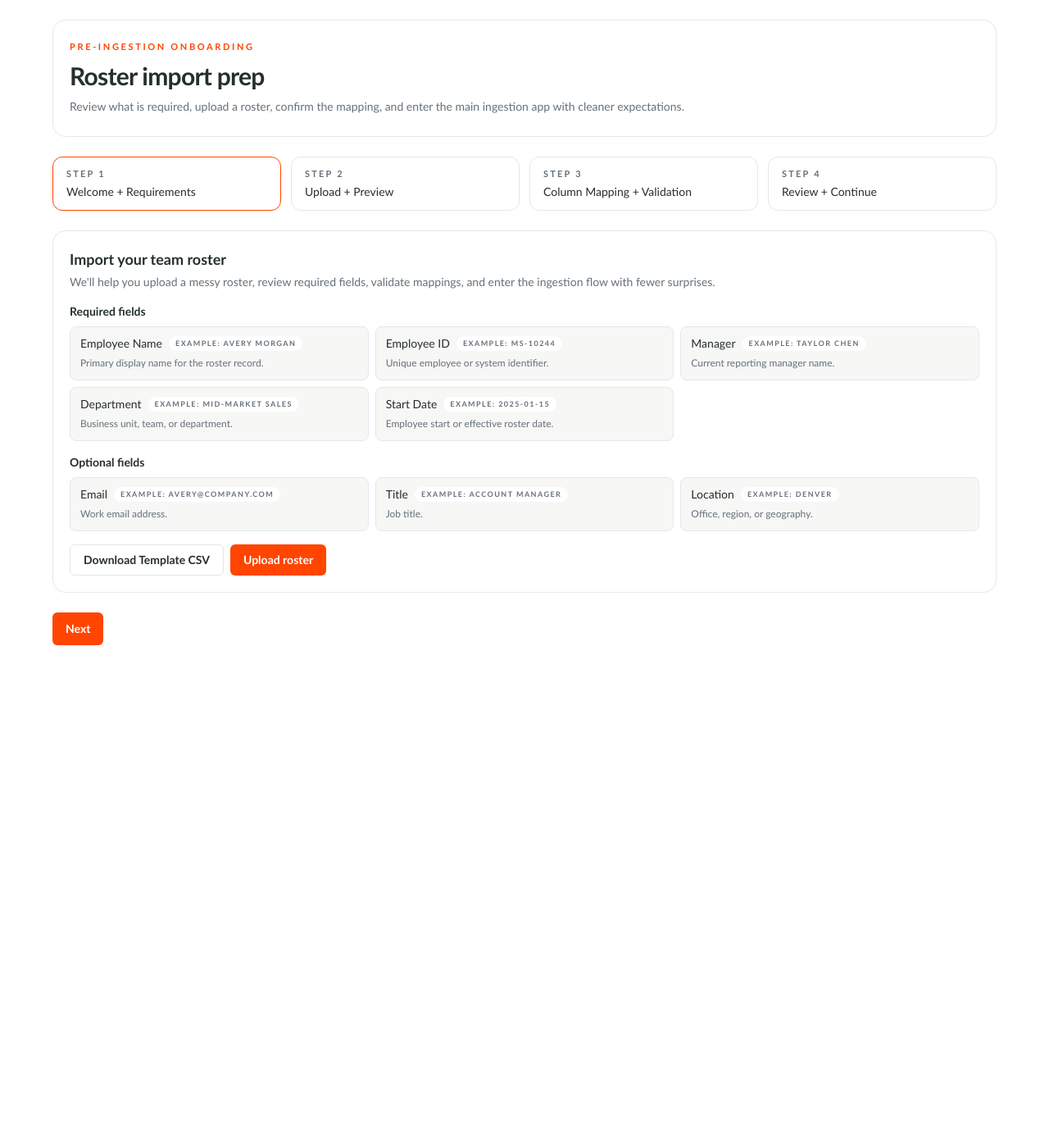
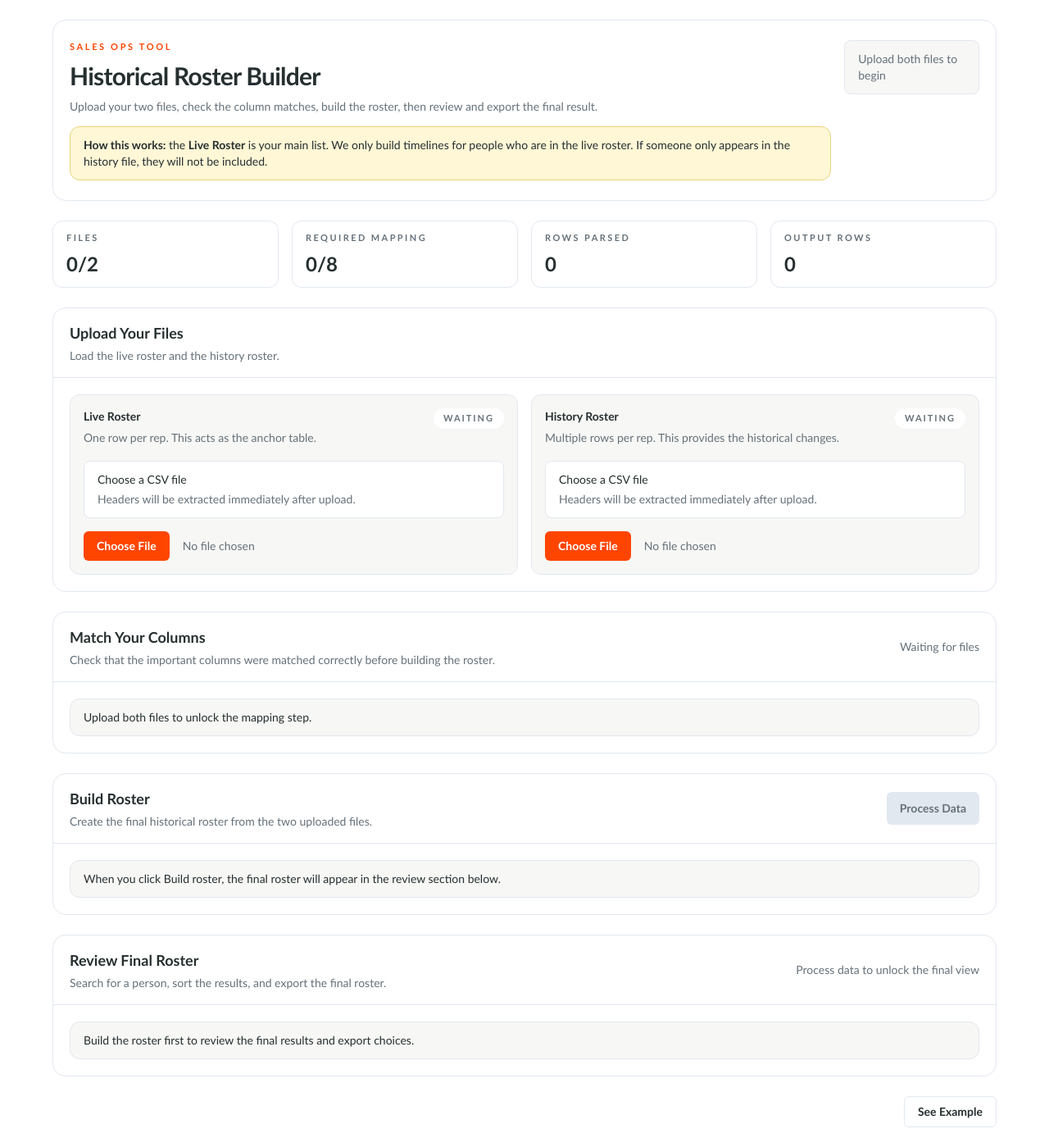
Before and after one commit to mstar-sales-ops/people-analytics-roster, a React (Vite) app: page / in a window 1280 px wide. Shown: the whole page at 82% size. Before the commit the page ends 811 px from the top, so only its background shows below. Built offline with nearby package versions, Linux system fonts and the light colour scheme.

Commit message:
Simplify app flow and remove onboarding

```diff
--- a/src/App.jsx
+++ b/src/App.jsx
@@ -1,6 +1,5 @@
 import { useMemo, useState } from 'react';
 import Papa from 'papaparse';
-import OnboardingWizard from './components/onboarding/OnboardingWizard.jsx';
 
 const DAY_IN_MS = 24 * 60 * 60 * 1000;
 const PREVIEW_COLUMNS = [
@@ -1187,6 +1186,12 @@ function ExportConfigurationModal({
         </div>
 
         <div className="space-y-4 px-5 py-5">
+          <Notice tone="warning">
+            <strong>Anchor rule:</strong> the <strong>Live Roster</strong> is the main roster. A
+            person must exist in the live roster to appear in the export. If a history-roster row
+            does not match a live-roster Salesforce ID, it is not included in the final CSV.
+          </Notice>
+
           <div className="grid gap-3 lg:grid-cols-3">
             <Notice>
               <strong>Stitched columns:</strong> the main timeline fields such as rep, manager,
@@ -1518,7 +1523,7 @@ function ExampleStoryModal({ open, onClose }) {
   );
 }
 
-function HistoricalRosterApp({ onboardingSession, onRestartOnboarding }) {
+function HistoricalRosterApp() {
   const [liveUpload, setLiveUpload] = useState(EMPTY_UPLOAD);
   const [changeUpload, setChangeUpload] = useState(EMPTY_UPLOAD);
   const [mappings, setMappings] = useState({ live: {}, change: {} });
@@ -1783,7 +1788,7 @@ function HistoricalRosterApp({ onboardingSession, onRestartOnboarding }) {
     <main className="min-h-screen bg-[color:var(--surface)] px-4 py-6 text-[color:var(--ink)] sm:px-6">
       <div className="mx-auto max-w-6xl space-y-6">
         <header className="rounded-2xl border border-[color:var(--line)] bg-white px-5 py-6">
-          <div className="flex flex-col gap-4 lg:flex-row lg:items-end lg:justify-between">
+          <div className="flex flex-col gap-4 lg:flex-row lg:items-start lg:justify-between">
             <div>
               <div className="text-[11px] font-semibold uppercase tracking-[0.24em] text-[color:var(--brand)]">
                 Sales Ops Tool
@@ -1792,33 +1797,21 @@ function HistoricalRosterApp({ onboardingSession, onRestartOnboarding }) {
                 Historical Roster Builder
               </h1>
               <p className="mt-2 max-w-3xl text-sm leading-6 text-[color:var(--muted)]">
-                Upload a live roster and a history roster, map the required columns, then export one
-                historical roster file. The processing happens in the browser.
+                Upload your two files, check the column matches, build the roster, then review and
+                export the final result.
               </p>
-              {onboardingSession ? (
-                <div className="mt-3 rounded-xl border border-[color:var(--success-line)] bg-[color:var(--success-bg)] px-4 py-3 text-sm text-[color:var(--ink)]">
-                  Pre-ingestion onboarding completed for{' '}
-                  <strong>{onboardingSession.uploadedFile?.name ?? 'uploaded roster'}</strong>.{' '}
-                  {onboardingSession.validationResults.summary.requiredFieldsMapped}/5 required
-                  fields mapped before entering the main app.
-                </div>
-              ) : null}
-            </div>
-            <div className="flex flex-col gap-3 sm:flex-row">
+              <div className="mt-3 rounded-xl border border-[color:var(--warn-line)] bg-[color:var(--warn-bg)] px-4 py-3 text-sm text-[color:var(--ink)]">
+                <strong>How this works:</strong> the <strong>Live Roster</strong> is your main
+                list. We only build timelines for people who are in the live roster. If someone
+                only appears in the history file, they will not be included.
+              </div>
+            </div>
             <div className="rounded-lg border border-[color:var(--line)] bg-[color:var(--surface-soft)] px-4 py-3 text-sm text-[color:var(--muted)]">
               {readyToProcess
-                  ? 'Ready to process'
+                ? 'Ready to build roster'
                 : readyForMapping
-                    ? 'Finish required mapping'
-                    : 'Upload both files'}
-              </div>
-              <button
-                className="rounded-md border border-[color:var(--line)] bg-white px-4 py-3 text-sm font-semibold text-[color:var(--ink)] hover:border-[color:var(--brand)] hover:text-[color:var(--brand)]"
-                type="button"
-                onClick={onRestartOnboarding}
-              >
-                Restart onboarding
-              </button>
+                  ? 'Check the column matches'
+                  : 'Upload both files to begin'}
             </div>
           </div>
         </header>
@@ -1843,7 +1836,7 @@ function HistoricalRosterApp({ onboardingSession, onRestartOnboarding }) {
         </section>
 
         <Section
-          title="1. Upload Files"
+          title="Upload Your Files"
           description="Load the live roster and the history roster."
         >
           <div className="grid gap-4 lg:grid-cols-2">
@@ -1867,8 +1860,8 @@ function HistoricalRosterApp({ onboardingSession, onRestartOnboarding }) {
         </Section>
 
         <Section
-          title="2. Map Columns"
-          description="Required fields must be mapped before processing can run."
+          title="Match Your Columns"
+          description="Check that the important columns were matched correctly before building the roster."
           right={
             readyForMapping ? (
               <button
@@ -1958,8 +1951,8 @@ function HistoricalRosterApp({ onboardingSession, onRestartOnboarding }) {
         </Section>
 
         <Section
-          title="3. Process and Export"
-          description="Generate the merged historical roster, review the first 50 rows, then export the full dataset."
+          title="Build Roster"
+          description="Create the final historical roster from the two uploaded files."
           right={
             <button
               className="rounded-md bg-[color:var(--brand)] px-4 py-2.5 text-sm font-semibold text-white hover:bg-[color:var(--brand-hover)] disabled:cursor-not-allowed disabled:bg-[color:var(--line)] disabled:text-[color:var(--muted)]"
@@ -1973,23 +1966,6 @@ function HistoricalRosterApp({ onboardingSession, onRestartOnboarding }) {
         >
           <div className="space-y-4">
             {error ? <Notice tone="error">{error}</Notice> : null}
-
-            {processedRows.length ? (
-              <div className="grid gap-3 lg:grid-cols-3">
-                <Notice>
-                  <strong>Rule:</strong> collapse adjacent identical eras when every attribute
-                  matches and the end date rolls directly into the next start date.
-                </Notice>
-                <Notice tone={stats.collapseSummary.rowsRemoved ? 'warning' : 'default'}>
-                  <strong>Matches found:</strong> {stats.collapseSummary.mergedGroups} adjacent
-                  match{stats.collapseSummary.mergedGroups === 1 ? '' : 'es'}.
-                </Notice>
-                <Notice tone={stats.collapseSummary.rowsRemoved ? 'warning' : 'default'}>
-                  <strong>Decision:</strong> removed {stats.collapseSummary.rowsRemoved} duplicate
-                  row{stats.collapseSummary.rowsRemoved === 1 ? '' : 's'} and kept date continuity.
-                </Notice>
-              </div>
-            ) : null}
 
             {issues.length > 0 ? (
               <details className="overflow-hidden rounded-xl border border-[color:var(--warn-line)] bg-[color:var(--warn-bg)]">
@@ -2060,65 +2036,15 @@ function HistoricalRosterApp({ onboardingSession, onRestartOnboarding }) {
                 </div>
               </details>
             ) : null}
-
-            <div className="overflow-hidden rounded-xl border border-[color:var(--line)]">
-              <div className="flex items-center justify-between border-b border-[color:var(--line)] bg-[color:var(--surface-soft)] px-4 py-3">
-                <div className="text-sm font-semibold text-[color:var(--ink)]">Preview rows</div>
-                <div className="text-sm text-[color:var(--muted)]">
-                  Showing {processedRows.length} final row{processedRows.length === 1 ? '' : 's'}
-                  {stats.uncollapsedRowCount
-                    ? ` after collapsing ${stats.uncollapsedRowCount - processedRows.length} redundant row${
-                        stats.uncollapsedRowCount - processedRows.length === 1 ? '' : 's'
-                      }.`
-                    : '.'}{' '}
-                  About {previewMaxRows} rows are visible before scrolling.
-                </div>
-              </div>
-              <div className="max-h-[30rem] overflow-auto">
-                <table className="min-w-full divide-y divide-[color:var(--line)] text-sm">
-                  <thead className="sticky top-0 bg-[color:var(--surface-soft)]">
-                    <tr>
-                      {PREVIEW_COLUMNS.map((column) => (
-                        <th
-                          key={column}
-                          className="px-4 py-3 text-left text-[11px] font-semibold uppercase tracking-[0.22em] text-[color:var(--muted)]"
-                        >
-                          {column}
-                        </th>
-                      ))}
-                    </tr>
-                  </thead>
-                  <tbody className="divide-y divide-[color:var(--line)] bg-white">
-                    {previewRows.length > 0 ? (
-                      previewRows.map((row, index) => (
-                        <tr key={`${row['Salesforce ID']}-${row['Start Date']}-${index}`}>
-                          {PREVIEW_COLUMNS.map((column) => (
-                            <td key={column} className="whitespace-nowrap px-4 py-3 text-[color:var(--ink)]">
-                              {String(row[column] ?? '')}
-                            </td>
-                          ))}
-                        </tr>
-                      ))
-                    ) : (
-                      <tr>
-                        <td
-                          colSpan={PREVIEW_COLUMNS.length}
-                          className="px-4 py-16 text-center text-sm text-[color:var(--muted)]"
-                        >
-                          Process the files to populate the preview table.
-                        </td>
-                      </tr>
-                    )}
-                  </tbody>
-                </table>
-              </div>
-            </div>
+            {!processedRows.length ? (
+              <Notice>When you click Build roster, the final roster will appear in the review section below.</Notice>
+            ) : null}
           </div>
         </Section>
 
         <Section
-          title="4. Final View"
-          description="Search for a person and sort the full stitched output by any column."
+          title="Review Final Roster"
+          description="Search for a person, sort the results, and export the final roster."
           right={
             <div className="flex flex-col gap-2 sm:items-end">
               {processedRows.length ? (
@@ -2155,14 +2081,28 @@ function HistoricalRosterApp({ onboardingSession, onRestartOnboarding }) {
         >
           {processedRows.length ? (
             <div className="space-y-4">
+              <div className="grid gap-3 lg:grid-cols-3">
+                <Notice>
+                  <strong>Live roster:</strong> decides who is included in the final result.
+                </Notice>
+                <Notice>
+                  <strong>History roster:</strong> fills in where each included person used to sit.
+                </Notice>
+                <Notice tone={stats.collapseSummary.rowsRemoved ? 'warning' : 'default'}>
+                  <strong>Automatic cleanup:</strong> merged {stats.collapseSummary.rowsRemoved}{' '}
+                  duplicate row{stats.collapseSummary.rowsRemoved === 1 ? '' : 's'} where nothing
+                  changed except continuous dates.
+                </Notice>
+              </div>
+
               <div className="overflow-hidden rounded-xl border border-[color:var(--line)]">
                 <div className="border-b border-[color:var(--line)] bg-[color:var(--surface-soft)] px-4 py-3">
                   <div className="text-sm font-semibold text-[color:var(--ink)]">
-                    Stitcher checks and cleanup summary
+                    What the tool checked
                   </div>
                   <div className="mt-1 text-sm text-[color:var(--muted)]">
-                    This shows what the stitcher looked for, what it solved, and how often each
-                    pattern appeared in this run.
+                    This shows the cleanup rules and issue checks the tool applied while building
+                    the roster.
                   </div>
                 </div>
                 <div className="overflow-x-auto">
@@ -2291,42 +2231,19 @@ function HistoricalRosterApp({ onboardingSession, onRestartOnboarding }) {
               </div>
             </div>
           ) : (
-            <Notice>Process the files first to review the full stitched history.</Notice>
+            <Notice>Build the roster first to review the final results and export choices.</Notice>
           )}
         </Section>
 
-        <Section
-          title="Example Output"
-          description="Open a walkthrough that compares the snapshot view from the live roster against the fuller story revealed by the history roster."
-          right={
+        <div className="flex justify-end">
           <button
-              className="rounded-md bg-[color:var(--brand)] px-4 py-2 text-sm font-semibold text-white hover:bg-[color:var(--brand-hover)]"
+            className="rounded-md border border-[color:var(--line)] bg-white px-4 py-2 text-sm font-semibold text-[color:var(--ink)] hover:border-[color:var(--brand)] hover:text-[color:var(--brand)]"
             type="button"
             onClick={() => setIsExampleOpen(true)}
           >
-              Open Example Popout
+            See Example
           </button>
-          }
-        >
-          <div className="space-y-4">
-            <Notice>
-              <strong>Why this matters:</strong> the live roster only shows the rep&apos;s current
-              state. The popout example shows how the change file reveals earlier manager, team, and
-              function history that would otherwise be invisible.
-            </Notice>
-            <div className="grid gap-3 lg:grid-cols-3">
-              <Notice>
-                <strong>Before stitching:</strong> one current-state row from the live roster.
-              </Notice>
-              <Notice>
-                <strong>History applied:</strong> multiple effective-date rows from the change file.
-              </Notice>
-              <Notice>
-                <strong>After stitching:</strong> clean time-bound eras for the rep&apos;s real story.
-              </Notice>
-            </div>
-          </div>
-        </Section>
+        </div>
 
         <ExampleStoryModal open={isExampleOpen} onClose={() => setIsExampleOpen(false)} />
         <ExportConfigurationModal
@@ -2356,16 +2273,5 @@ function HistoricalRosterApp({ onboardingSession, onRestartOnboarding }) {
 }
 
 export default function App() {
-  const [onboardingSession, setOnboardingSession] = useState(null);
-
-  if (!onboardingSession) {
-    return <OnboardingWizard onComplete={setOnboardingSession} />;
-  }
-
-  return (
-    <HistoricalRosterApp
-      onboardingSession={onboardingSession}
-      onRestartOnboarding={() => setOnboardingSession(null)}
-    />
-  );
-}
+  return <HistoricalRosterApp />;
+}
```
Lines whose indentation alone changed are shown as unchanged.
